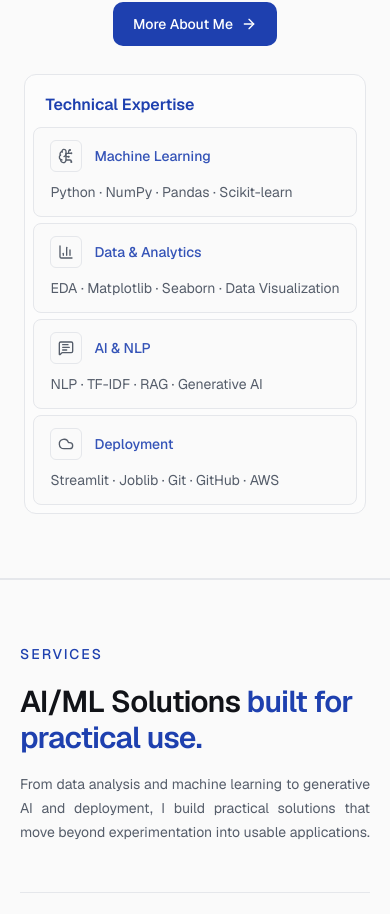
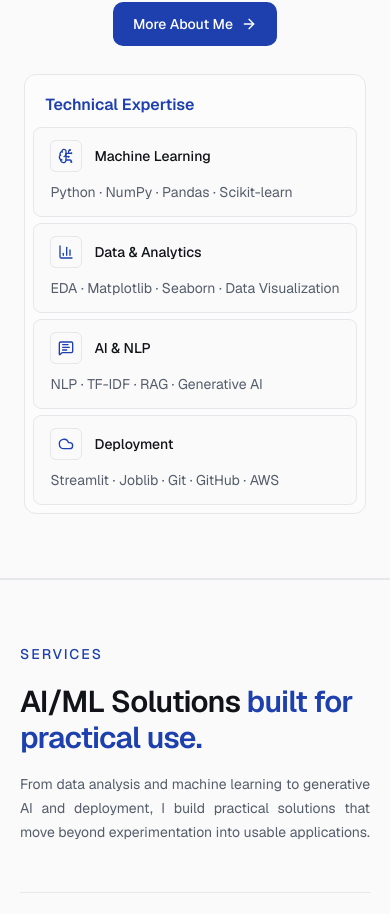
Before and after one commit to abdulrehmanml/ai-ml-portfolio, a Next.js app: page / in a window 390 px wide. Shown: the part 1232-2146 px from the top of the page. Built offline with nearby package versions, Linux system fonts and the light colour scheme; no server answers.

Commit message:
Finalize responsive Hero and About sections

```diff
--- a/src/components/sections/about-preview.tsx
+++ b/src/components/sections/about-preview.tsx
@@ -68,7 +68,7 @@ export function AboutPreview() {
           </div>
 
           {/* Profile + Technical Skills */}
-          <div className="mt-6 grid min-w-0 grid-cols-1 gap-7 min-[560px]:mt-8 min-[560px]:gap-8 md:mx-auto md:w-fit md:grid-cols-[190px_auto] md:items-center md:gap-8 lg:mx-auto lg:w-fit lg:grid-cols-[190px_auto] lg:gap-8 xl:grid-cols-[210px_auto] xl:gap-12">
+          <div className="mt-6 grid min-w-0 grid-cols-1 gap-7 min-[560px]:mt-8 min-[560px]:gap-8 md:mx-auto md:w-fit md:grid-cols-[190px_auto] md:items-center md:gap-14 lg:mx-auto lg:w-fit lg:grid-cols-[190px_auto] lg:gap-18 xl:grid-cols-[210px_auto] xl:gap-22 2xl:gap-26">
             {/* Profile visual */}
             <SlideUp>
               <div className="mx-auto flex w-full min-w-0 max-w-[190px] flex-col justify-center lg:mx-0 lg:justify-self-center xl:max-w-[210px]">
@@ -141,22 +141,10 @@ export function AboutPreview() {
                                 : "border-border/90",
                             ].join(" ")}
                           >
-                            <Icon
-                              className={[
-                                "size-4 transition-colors duration-200",
-                                isActive
-                                  ? "text-primary"
-                                  : "text-muted-foreground",
-                              ].join(" ")}
-                            />
+                            <Icon className="size-4 text-primary" />
                           </span>
 
-                          <span
-                            className={[
-                              "min-w-0 text-sm font-medium transition-colors duration-200",
-                              isActive ? "text-primary" : "text-primary/90",
-                            ].join(" ")}
-                          >
+                          <span className="min-w-0 text-sm font-medium text-foreground">
                             {title}
                           </span>
                         </div>
--- a/src/components/sections/hero.tsx
+++ b/src/components/sections/hero.tsx
@@ -91,7 +91,7 @@ export function Hero() {
   return (
     <Section className="relative flex min-h-0 items-center overflow-hidden border-b border-accent/30 pt-24 pb-14 min-[390px]:pt-26 min-[560px]:pt-28 min-[560px]:pb-16 sm:pt-28 sm:pb-16 md:pt-32 md:pb-20 lg:pt-24 lg:pb-16 xl:pt-28 xl:pb-20 2xl:pt-32 2xl:pb-24">
       <Container>
-        <div className="relative grid min-w-0 grid-cols-1 items-center gap-8 min-[560px]:gap-10 md:gap-12 xl:grid-cols-[minmax(0,1fr)_minmax(0,0.95fr)] xl:gap-10 min-[1366px]:grid-cols-[minmax(0,1fr)_580px] min-[1366px]:gap-8">
+        <div className="relative mx-auto grid w-full min-w-0 grid-cols-1 items-center gap-8 lg:max-w-[900px] xl:max-w-[1160px] xl:grid-cols-[minmax(0,1fr)_580px] xl:gap-6 2xl:max-w-[1320px] 2xl:gap-10 min-[1800px]:max-w-[1440px]">
           {/* Main content */}
           <div className="relative z-10 w-full min-w-0 max-w-3xl lg:max-w-none">
             <FadeIn>
@@ -101,10 +101,11 @@ export function Hero() {
             </FadeIn>
 
             <SlideUp>
-              <h1 className="w-full min-w-0 text-[30px] font-semibold leading-[1.08] tracking-tight text-left min-[390px]:text-[32px] min-[560px]:text-[40px] md:text-5xl xl:max-w-none xl:text-[clamp(48px,3.8vw,80px)]">
-                <span className="inline">Building AI/ML systems </span>
-
-                <span className="inline text-primary text-[0.94em]">
+              <h1 className="w-full min-w-0 text-[30px] font-semibold leading-[1.08] tracking-tight text-left min-[390px]:text-[32px] min-[560px]:text-[40px] md:text-5xl lg:text-[clamp(40px,3.8vw,48px)] xl:text-[clamp(44px,3.5vw,54px)] 2xl:text-[clamp(54px,3.7vw,68px)] min-[1800px]:text-[clamp(64px,3.8vw,72px)]">
+                <span className="inline 2xl:block 2xl:whitespace-nowrap">
+                  Building AI/ML systems
+                </span>{" "}
+                <span className="inline text-primary text-[0.94em] 2xl:block 2xl:whitespace-nowrap">
                   from data to deployment.
                 </span>
               </h1>
@@ -152,7 +153,7 @@ export function Hero() {
           {/* AI / ML engineering visual */}
           <div
             aria-hidden="true"
-            className="relative mx-auto hidden h-97.5 w-145 max-w-full overflow-visible min-[768px]:block xl:-translate-x-28 min-[1366px]:translate-x-0"
+            className="relative mx-auto hidden h-97.5 w-145 max-w-full overflow-hidden xl:block xl:scale-[0.9] xl:origin-center min-[1366px]:scale-100"
           >
             {/* Ambient glow */}
             <div className="absolute inset-[28%] rounded-full bg-primary/2 blur-2xl" />
@@ -190,7 +191,7 @@ export function Hero() {
 
             {/* Python — X only */}
             <Float
-              className="absolute left-0 top-[6%] z-20 min-[768px]:left-[6%]"
+              className="absolute left-0 top-[6%] z-20 min-[768px]:left-[6%] lg:hidden xl:block xl:left-[6%] xl:top-[6%]"
               delay={0.2}
               x={[0, 6, -5, 4, 0]}
               y={[0, 0, 0, 0, 0]}
@@ -200,7 +201,7 @@ export function Hero() {
 
             {/* Scikit-learn — Y only */}
             <Float
-              className="absolute right-0 top-[10%] z-20 min-[768px]:right-[2%]"
+              className="absolute right-0 top-[10%] z-20 min-[768px]:right-[4%] lg:right-[6px] lg:top-0 xl:right-[4%] xl:top-[10%]"
               delay={0.9}
               x={[0, 0, 0, 0, 0]}
               y={[0, -5, 6, -4, 0]}
@@ -213,7 +214,7 @@ export function Hero() {
 
             {/* RAG — 2D */}
             <Float
-              className="absolute left-0 top-[48%] z-20 min-[768px]:left-[10%]"
+              className="absolute left-0 top-[48%] z-20 min-[768px]:left-[10%] lg:left-[calc(50%-40px)] lg:top-0 xl:left-[10%] xl:top-[48%]"
               delay={1.2}
               x={[0, 5, -4, 3, 0]}
               y={[0, -5, 6, -4, 0]}
@@ -227,7 +228,7 @@ export function Hero() {
 
             {/* API — X only */}
             <Float
-              className="absolute right-0 top-[46%] z-20 min-[768px]:right-[6%]"
+              className="absolute right-0 top-[46%] z-20 min-[768px]:right-[6%] lg:left-[calc(50%-28px)] lg:right-auto lg:top-auto lg:bottom-[2%] xl:left-auto xl:right-[6%] xl:top-[46%] xl:bottom-auto"
               delay={1.7}
               x={[0, -5, 6, -4, 0]}
               y={[0, 0, 0, 0, 0]}
@@ -270,7 +271,7 @@ export function Hero() {
         </div>
 
         {/* Mobile / tablet AI / ML visual */}
-        <div className="mt-6 flex w-full justify-center min-[560px]:mt-8 min-[768px]:hidden">
+        <div className="mt-6 flex w-full justify-center min-[560px]:mt-8 xl:hidden">
           <div className="mx-auto w-full max-w-70 rounded-2xl border border-border bg-card p-5 shadow-[0_12px_30px_-20px_var(--primary)]">
             <div className="flex items-center gap-3">
               <div className="flex size-10 shrink-0 items-center justify-center rounded-xl bg-primary/10 text-primary">
```
Also changed, not shown: 1 other file (tests, documents, lock files or other folders).
